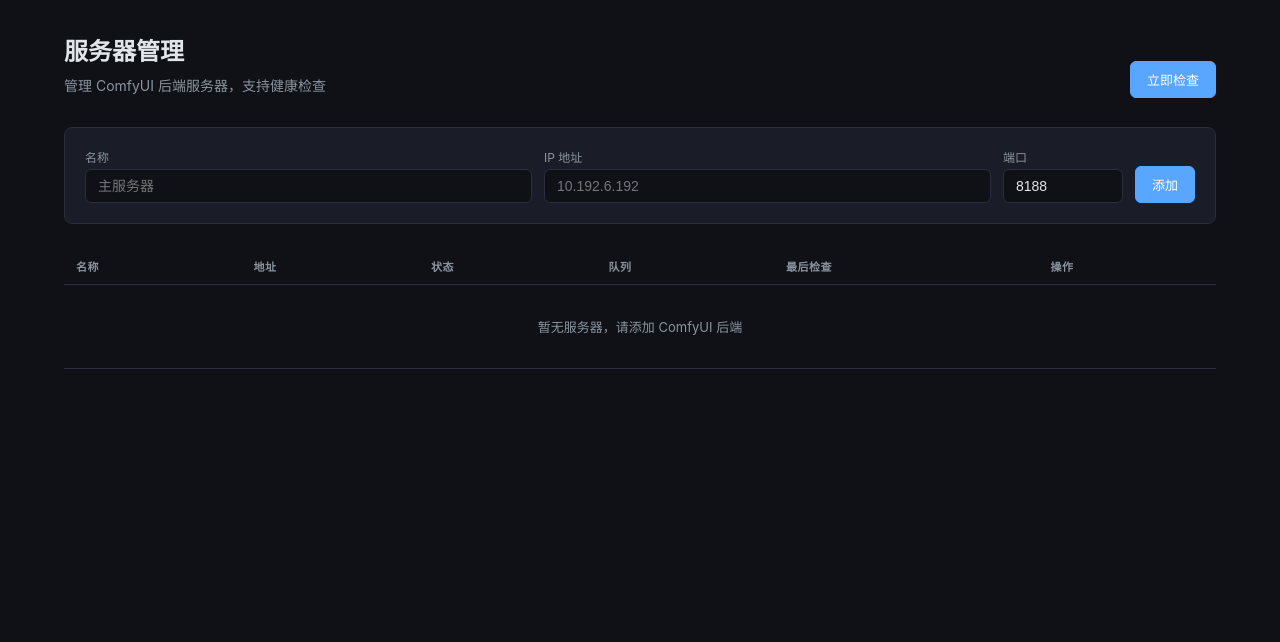
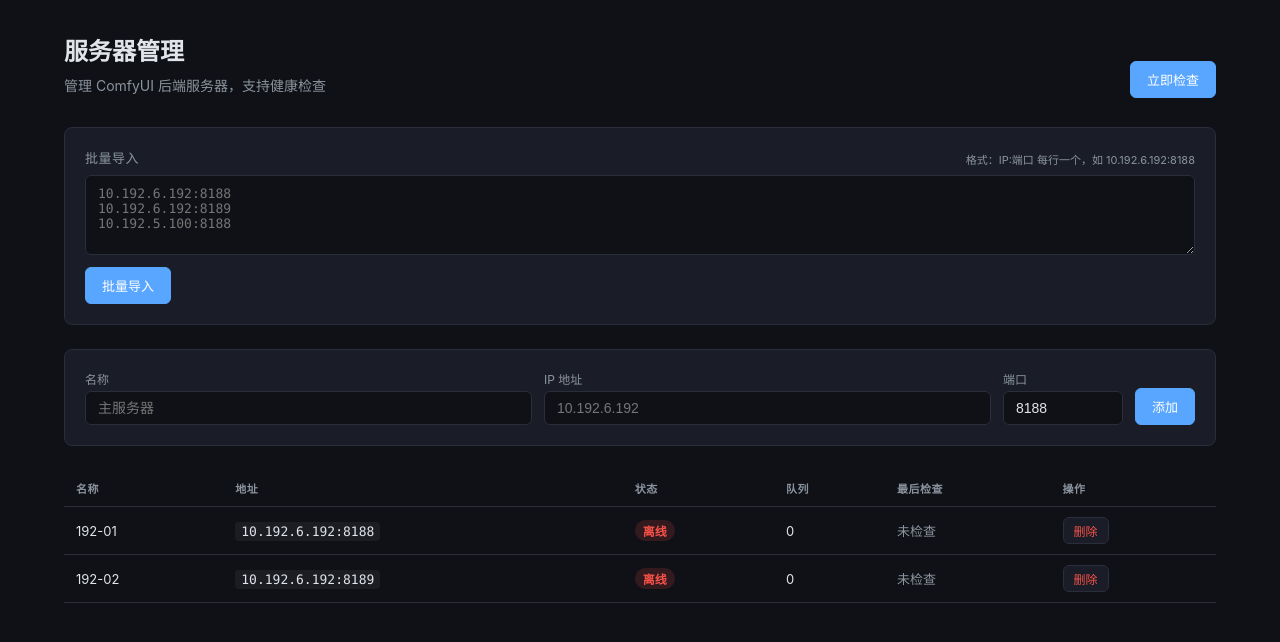
Before and after one commit to nosee818/comfyui-api, a FastAPI app: page /servers in a window 1280 px wide. Shown: the part 56-698 px from the top of the page. Run offline with FastAPI, Linux system fonts and the light colour scheme.

Commit message:
feat: batch import servers via IP:port list

```diff
--- a/app/web/admin.py
+++ b/app/web/admin.py
@@ -4,6 +4,7 @@
 
 from fastapi import APIRouter, File, Form, HTTPException, Request, UploadFile
 from fastapi.responses import HTMLResponse, RedirectResponse
+from pydantic import BaseModel
 
 from app.manager.config_manager import config_manager
 from app.manager.server_manager import server_manager
@@ -162,6 +163,28 @@
     return {"ok": True, "server": server.model_dump()}
 
 
+class BatchServerItem(BaseModel):
+    host: str
+    port: int = 8188
+    name: str = ""
+
+
+@admin_router.post("/api/servers/batch")
+async def batch_add_servers(items: list[BatchServerItem]):
+    existing = {(s.host, s.port) for s in server_manager.get_all_servers()}
+    count = 0
+    skipped = 0
+    for item in items:
+        if (item.host, item.port) in existing:
+            skipped += 1
+            continue
+        name = item.name or f"ComfyUI-{item.port}"
+        server_manager.add_server(name=name, host=item.host, port=item.port)
+        existing.add((item.host, item.port))
+        count += 1
+    return {"ok": True, "count": count, "skipped": skipped}
+
+
 @admin_router.delete("/api/servers/{server_id}")
 async def delete_server(server_id: str):
     ok = server_manager.remove_server(server_id)
--- a/app/web/templates/servers.html
+++ b/app/web/templates/servers.html
@@ -12,6 +12,12 @@
         .add-form input { width: 100%; padding: 8px 12px; background: var(--bg); border: 1px solid var(--border); border-radius: 6px; color: var(--text); font-size: 14px; }
         .add-form input:focus { outline: none; border-color: var(--accent); }
         .hint { font-size: 11px; color: var(--muted); margin-top: 2px; }
+        .batch-box { background: var(--card); border: 1px solid var(--border); border-radius: 8px; padding: 20px; margin-bottom: 24px; }
+        .batch-box textarea { width: 100%; min-height: 80px; padding: 10px 12px; background: var(--bg); border: 1px solid var(--border); border-radius: 6px; color: var(--text); font-size: 13px; font-family: "SFMono-Regular", Consolas, monospace; resize: vertical; }
+        .batch-box textarea:focus { outline: none; border-color: var(--accent); }
+        .result-msg { margin-top: 8px; font-size: 13px; display: none; }
+        .result-msg.ok { color: var(--green); display: block; }
+        .result-msg.err { color: var(--red); display: block; }
     </style>
 </head>
 <body>
@@ -33,7 +39,20 @@
             <button class="btn btn-primary" onclick="checkServers()">立即检查</button>
         </div>
 
-        <!-- 添加服务器 -->
+        <!-- 批量导入 -->
+        <div class="batch-box">
+            <div style="display:flex;align-items:center;justify-content:space-between;margin-bottom:8px">
+                <label style="font-size:13px;color:var(--muted);text-transform:uppercase;letter-spacing:0.5px">批量导入</label>
+                <span class="hint">格式：IP:端口 每行一个，如 10.192.6.192:8188</span>
+            </div>
+            <textarea id="batch-input" placeholder="10.192.6.192:8188&#10;10.192.6.192:8189&#10;10.192.5.100:8188"></textarea>
+            <div style="margin-top:8px;display:flex;gap:8px;align-items:center">
+                <button class="btn btn-primary" onclick="batchImport()">批量导入</button>
+                <span id="batch-result" class="result-msg"></span>
+            </div>
+        </div>
+
+        <!-- 单个添加 -->
         <form class="add-form" onsubmit="addServer(event)">
             <div class="form-group">
                 <label>名称</label>
@@ -97,6 +116,40 @@
             else { alert('添加失败'); }
         }
 
+        async function batchImport() {
+            const text = document.getElementById('batch-input').value.trim();
+            if (!text) return;
+            const lines = text.split('\n').filter(l => l.trim());
+            const servers = [];
+            const seen = new Set();
+            for (const line of lines) {
+                const parts = line.trim().split(':');
+                const host = parts[0].trim();
+                const port = parseInt(parts[1]) || 8188;
+                const key = host + ':' + port;
+                if (host && !seen.has(key)) {
+                    seen.add(key);
+                    servers.push({ host, port, name: 'ComfyUI-' + port });
+                }
+            }
+            if (!servers.length) return;
+
+            const result = document.getElementById('batch-result');
+            result.textContent = '导入中...'; result.className = 'result-msg'; result.style.display = 'block';
+
+            const resp = await fetch('/api/servers/batch', {
+                method: 'POST',
+                headers: { 'Content-Type': 'application/json' },
+                body: JSON.stringify(servers)
+            });
+            const data = await resp.json();
+            result.className = data.ok ? 'result-msg ok' : 'result-msg err';
+            result.textContent = data.ok
+                ? `成功导入 ${data.count} 个服务器` + (data.skipped ? `，跳过 ${data.skipped} 个重复` : '')
+                : data.message || '导入失败';
+            if (data.ok) setTimeout(() => location.reload(), 800);
+        }
+
         async function deleteServer(id) {
             if (!confirm('确定删除该服务器？')) return;
             const resp = await fetch('/api/servers/' + id, { method: 'DELETE' });
--- a/configs/servers.yaml
+++ b/configs/servers.yaml
@@ -1,10 +1,11 @@
-# ComfyUI 后端服务器列表
-# 通过 Web 管理面板添加，或手动按以下格式配置：
-#
-# servers:
-#   - id: "server-1"
-#     name: "主服务器"
-#     host: "10.192.6.192"
-#     port: 8188
-#     enabled: true
-servers: []
+servers:
+- id: server-38bff4
+  name: 192-01
+  host: 10.192.6.192
+  port: 8188
+  enabled: true
+- id: server-80fb6f
+  name: 192-02
+  host: 10.192.6.192
+  port: 8189
+  enabled: true
--- a/configs/settings.yaml
+++ b/configs/settings.yaml
@@ -1,10 +1,7 @@
-# ComfyUI API Gateway 全局设置
-# 通过 Web 管理面板配置，或手动编辑此文件
-
 llm:
-  provider: "openai"            # openai | ollama | custom
-  api_base: "https://api.openai.com/v1"
-  api_key: ""                   # 留空则从环境变量 OPENAI_API_KEY 读取
-  model: "gpt-4o-mini"
+  provider: custom
+  api_base: http://10.192.5.131:1235/v1
+  api_key: ''
+  model: Qwen3.6-27B
   temperature: 0.1
   max_tokens: 2048
```
